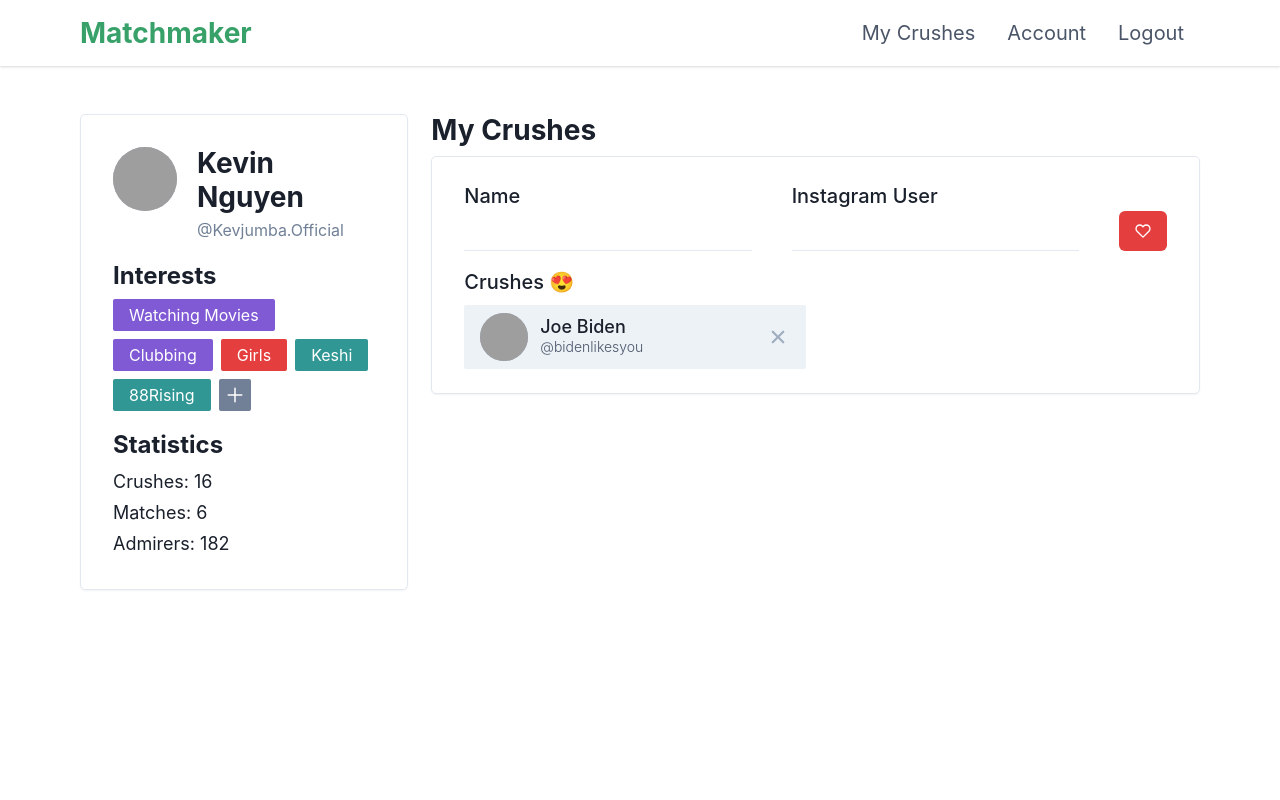
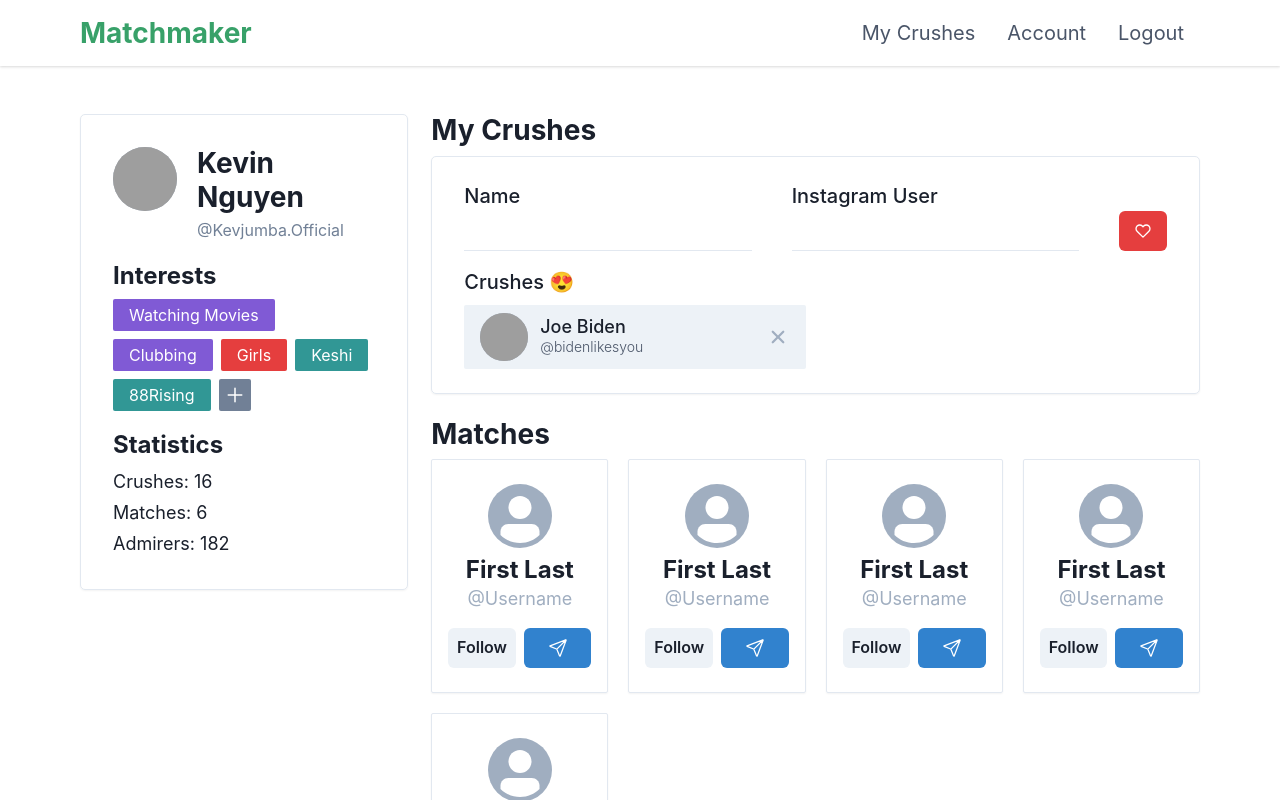
Before and after one commit to JosephZhang-LDL/MatchMaker, a React (Create React App) app: page / in a window 1280 px wide. Shown: the top 800 px of the page. Built offline with nearby package versions, Linux system fonts and the light colour scheme; grey boxes are pictures that could not be loaded.

Commit message:
Basic match box

```diff
--- a/package.json
+++ b/package.json
@@ -10,6 +10,7 @@
     "@testing-library/react": "^11.1.0",
     "@testing-library/user-event": "^12.1.10",
     "framer-motion": "^4.1.11",
+    "lodash": "^4.17.21",
     "node-sass": "^5.0.0",
     "palx": "^1.0.3",
     "react": "^17.0.2",
--- /dev/null
+++ b/src/components/MyCrushes/Matches.jsx
@@ -0,0 +1,69 @@
+import React, { useState } from "react";
+import {
+  Box,
+  Heading,
+  Text,
+  HStack,
+  Button,
+  Avatar,
+  SimpleGrid,
+  Flex,
+} from "@chakra-ui/react";
+import { Row } from "../general/Standard";
+import { IoPaperPlaneOutline } from "react-icons/io5";
+import _ from "lodash";
+
+const data = [
+  {
+    name: "Joe Biden",
+    profPic:
+      "https://media.distractify.com/brand-img/5wNVKV854/0x0/joe-biden-memes-1586543791437.jpg",
+    username: "bidenlikesyou",
+  },
+];
+
+const Matches = (props) => {
+  return (
+    <Box mt="6">
+      <Heading fontSize="28px" mb="2">
+        Matches
+      </Heading>
+      <SimpleGrid columns={4} spacing="5">
+        {_.times(5, () => (
+          <MatchBox />
+        ))}
+      </SimpleGrid>
+    </Box>
+  );
+};
+
+const MatchBox = (props) => {
+  return (
+    <Flex
+      width="100%"
+      flexDir="column"
+      borderRadius="2px"
+      border="1px solid"
+      borderColor="gray.200"
+      py="6"
+      px="4"
+      boxShadow="sm"
+    >
+      <Row justify="center" width="100%">
+        <Avatar size="lg" />
+      </Row>
+      <Row justify="center" width="100%" mt="2">
+        <Heading fontSize="24px">First Last</Heading>
+      </Row>
+      <Row justify="center" width="100%">
+        <Text fontSize="18px" color="gray.400">@Username</Text>
+      </Row>
+      <HStack mt="4">
+        <Button width="50%">Follow</Button>
+        <Button width="50%" minWidth="50px" colorScheme="blue"><IoPaperPlaneOutline size="20px" /></Button>
+      </HStack>
+    </Flex>
+  );
+};
+
+export default Matches;
--- a/src/components/MyCrushes/MyCrushesContainer.jsx
+++ b/src/components/MyCrushes/MyCrushesContainer.jsx
@@ -1,7 +1,8 @@
 import React from "react";
-import { Box, Flex, HStack, Spacer, VStack } from "@chakra-ui/react";
+import { Box, Flex, Spacer } from "@chakra-ui/react";
 import Sidebar from "./Sidebar";
 import CrushAdder from "./CrushAdder";
+import Matches from "./Matches";
 
 const MyCrushesContainer = (props) => {
   return (
@@ -11,6 +12,7 @@ const MyCrushesContainer = (props) => {
         <Spacer flex="3%" />
         <Box width="100%" direction="column">
           <CrushAdder />
+          <Matches />
         </Box>
       </Flex>
     </Box>
```
Also changed, not shown: 2 other files (tests, documents, lock files or other folders).
